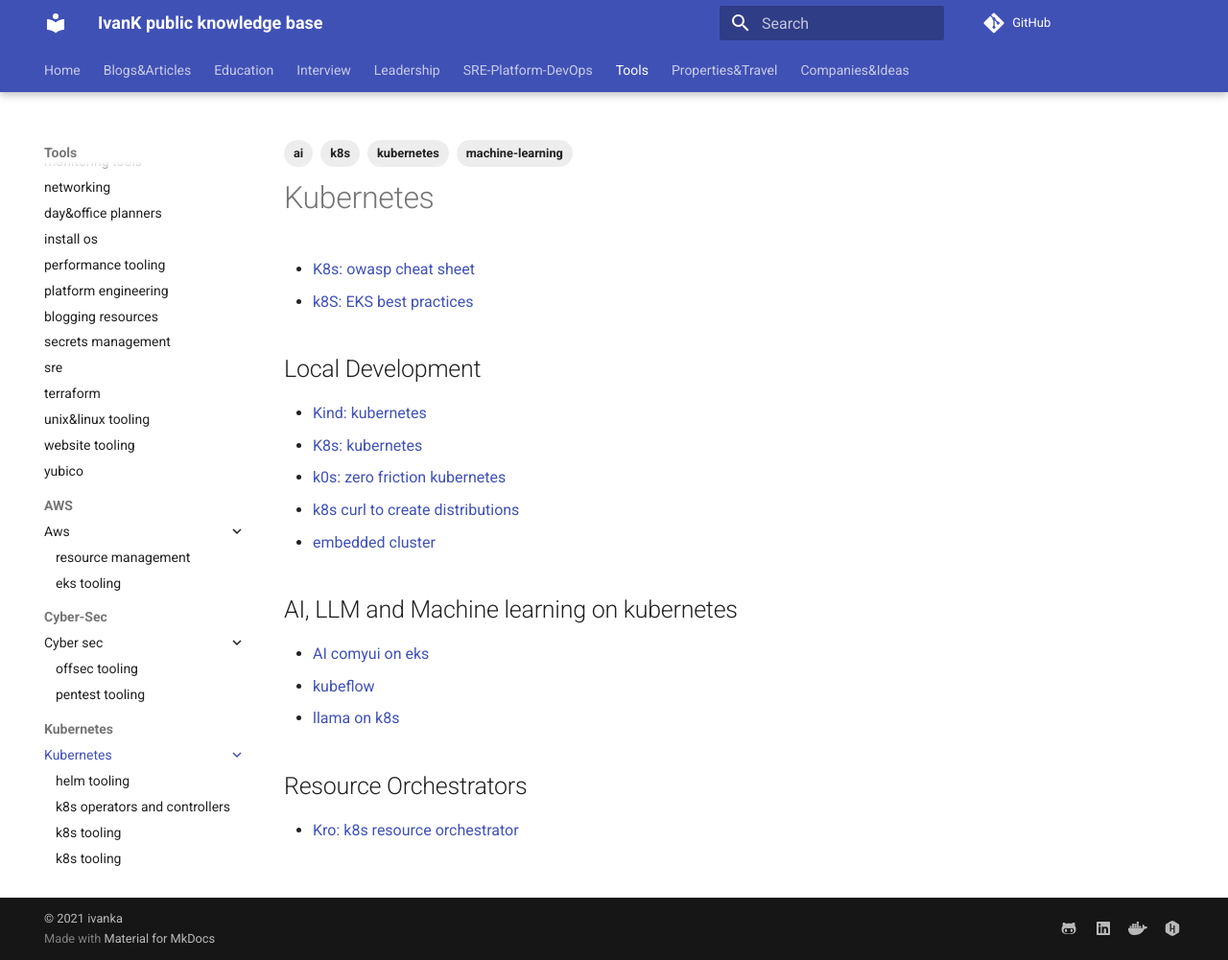
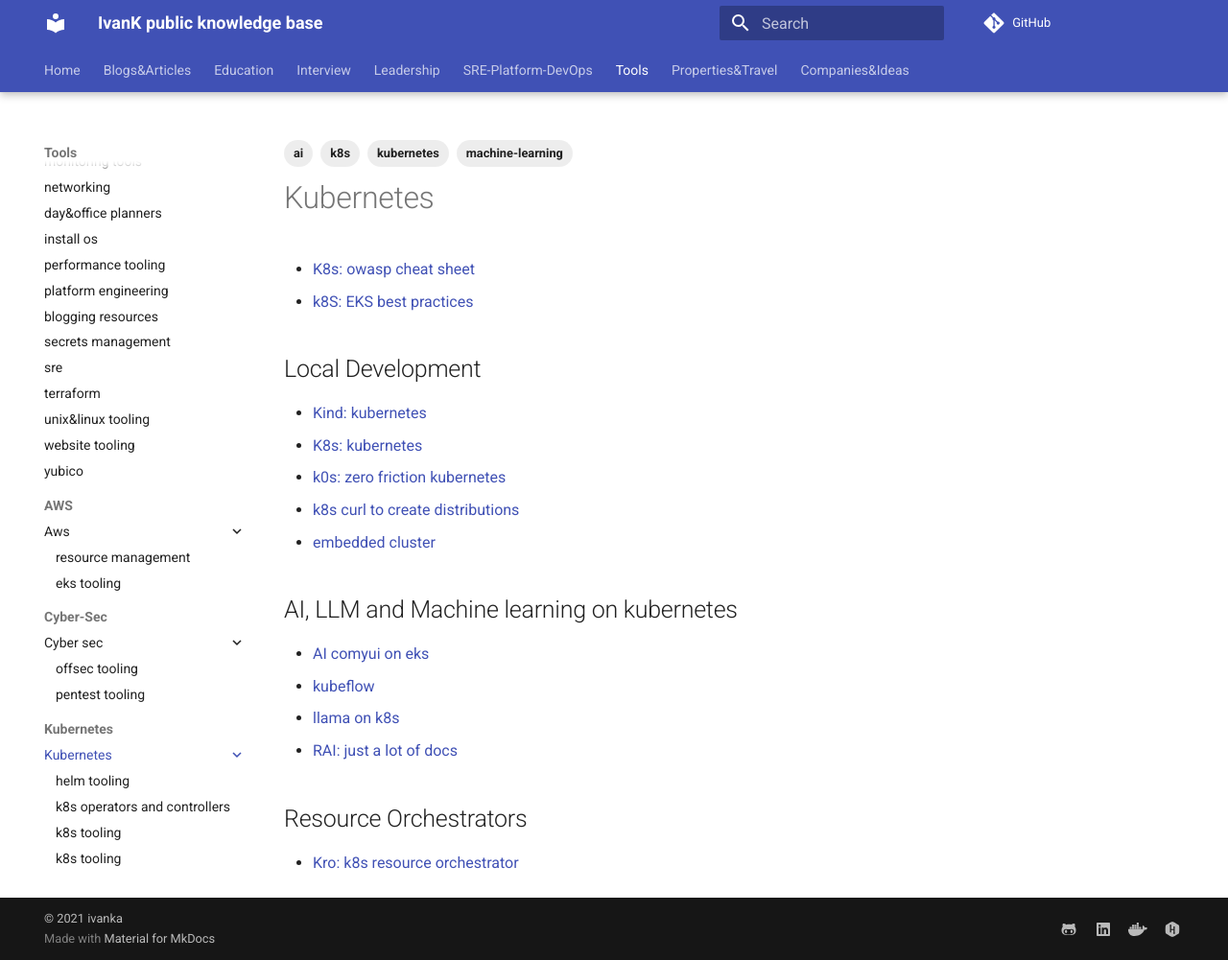
Before and after one commit to ivankatliarchuk/knowledge-base, an MkDocs documentation site: the page built from docs/tools/kubernetes/index.md, in a window 1280 px wide and 1001 px high. Shown: the whole window at 96% size. Built offline with MkDocs 1.6.1 and Material for MkDocs 9.7.7, drawn with Linux system fonts in a browser that asks for light colours; comment, search, counter and statistics services are not loaded.

Commit message:
update docs with RAI:AI
Signed-off-by: ivan katliarchuk <ivan.katliarchuk@gmail.com>

```diff
--- a/docs/tools/kubernetes/index.md
+++ b/docs/tools/kubernetes/index.md
@@ -24,6 +24,7 @@
 - [AI comyui on eks](https://github.com/aws-samples/comfyui-on-eks)
 - [kubeflow](https://github.com/kubeflow)
 - [llama on k8s](https://docs.lambdalabs.com/education/large-language-models/k8s-ollama-llama-3-2/)
+- [RAI: just a lot of docs](https://docs.ray.io/en/latest/ray-more-libs/index.html)
 
 ## Resource Orchestrators
 
```
